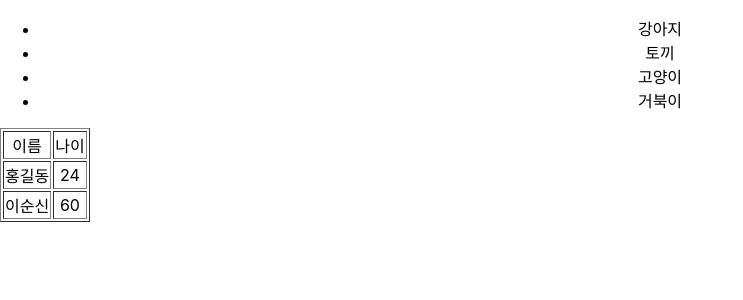
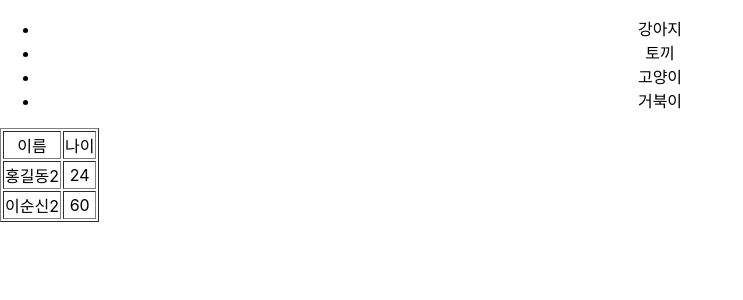
Before and after one commit to borgssam/YS_JAVA01_REACT, a React (Create React App) app: page / in a window 1280 px wide. Shown: the top 300 px of the page, without its empty margins (0-743 px from the left). Built offline with nearby package versions, Linux system fonts and the light colour scheme.

Commit message:
4장 리액트기본 => 3.컴포넌트 사용방법

```diff
--- a/src/App.js
+++ b/src/App.js
@@ -1,30 +1,40 @@
 import logo from './logo.svg';
 import './App.css';
-
-function App() {
+function Ul(){
   return (
-    <div className="App">
     <ul>
       <li>강아지</li>
       <li>토끼</li>
       <li>고양이</li>
       <li>거북이</li>
     </ul>
-
+  );
+}
+function Table(){
+  return (
     <table border='1px'>
       <tr>
         <td>이름</td>
         <td>나이</td>
       </tr>
       <tr>
-          <td>홍길동</td>
+        <td>홍길동2</td>
         <td>24</td>
       </tr>
       <tr>
-          <td>이순신</td>
+        <td>이순신2</td>
         <td>60</td>
       </tr>
     </table>
+
+  );
+}
+function App() {
+  return (
+    <div className="App">
+      <Ul></Ul>
+      <Table></Table>
+
     </div>
   );
 }
```
Lines whose indentation alone changed are shown as unchanged.
